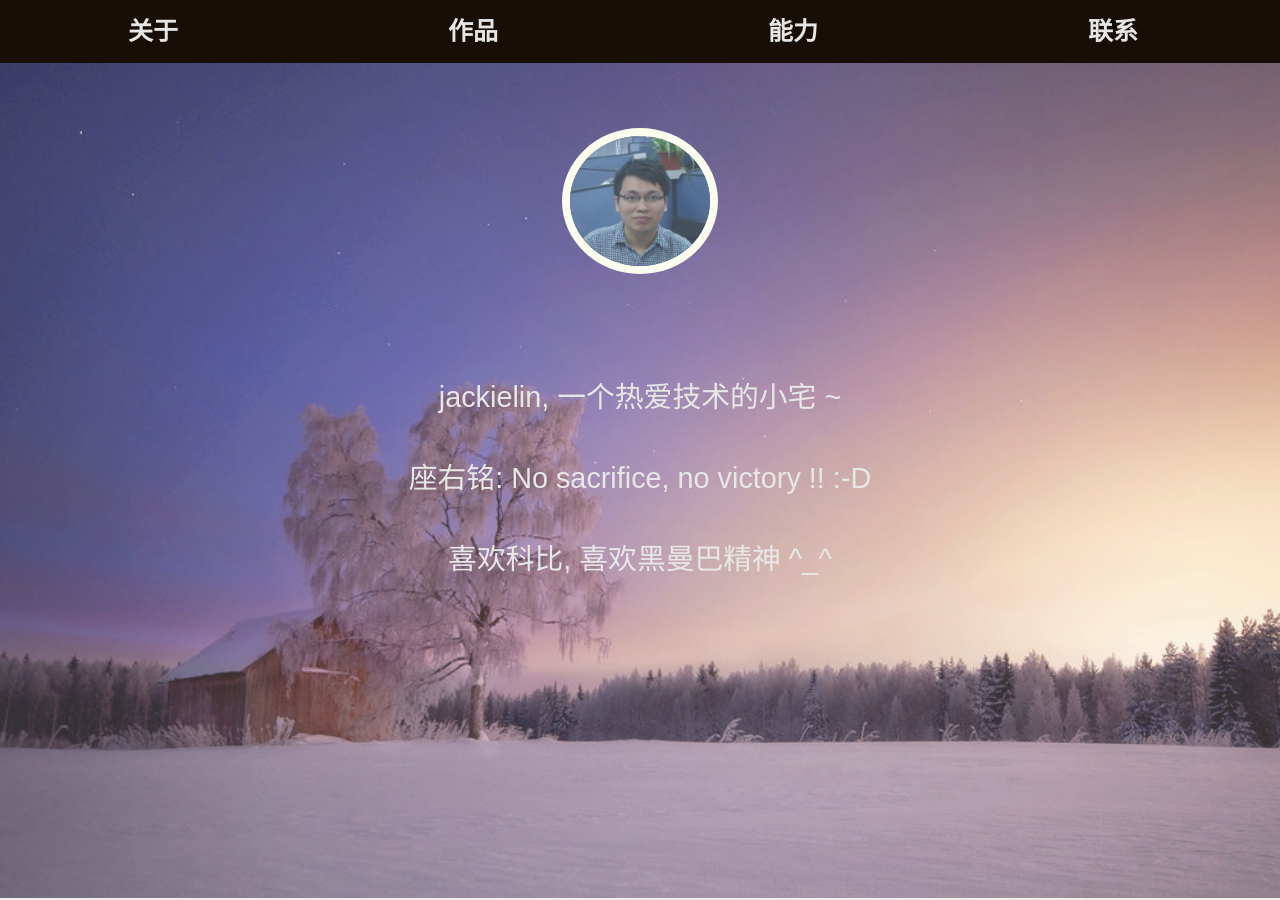
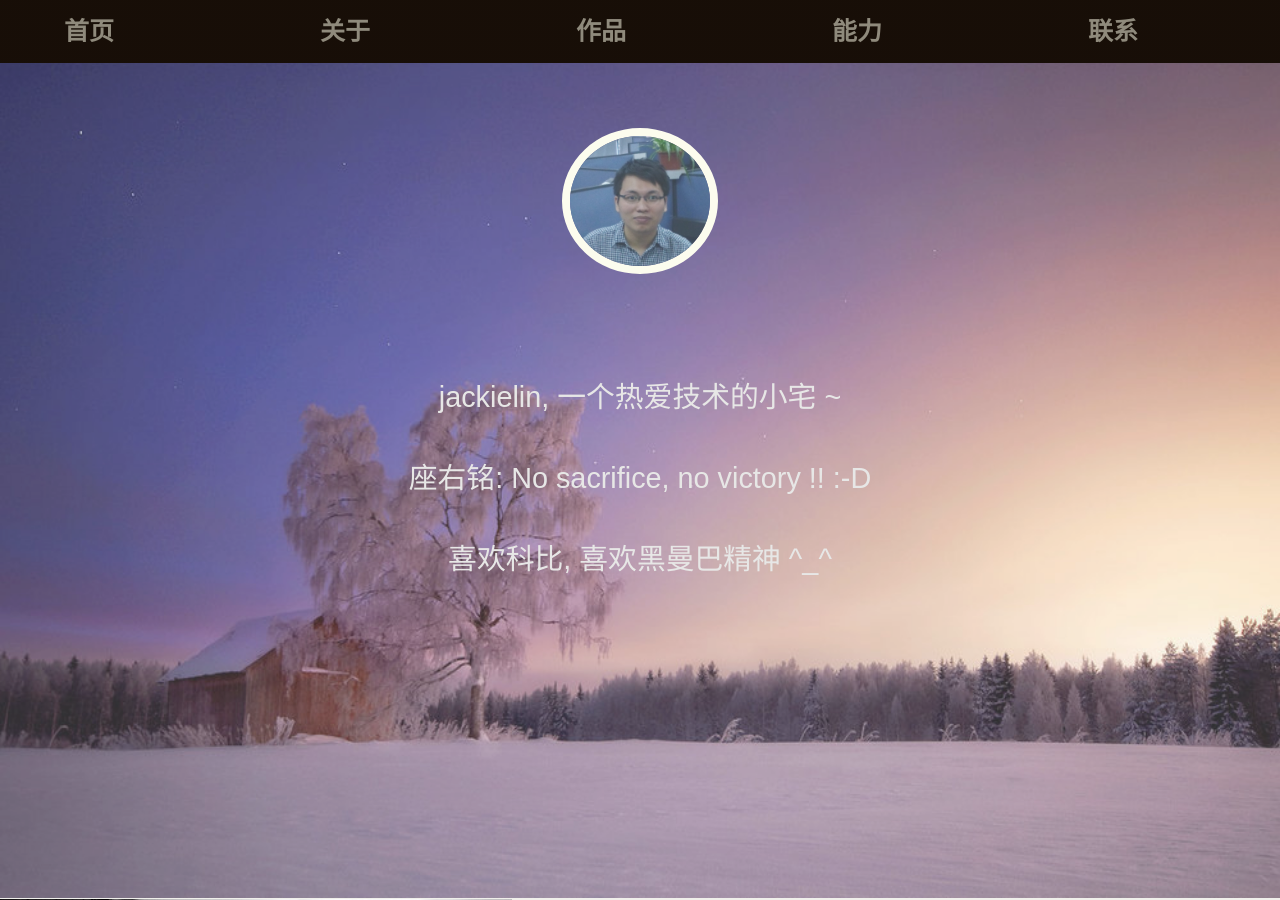
Before and after one commit to JackieLin/forkme, a Jekyll site: the page built from aboutme.html, in a window 1280 px wide. Built offline with Jekyll 4.4.1, drawn with Linux system fonts in a browser that asks for light colours; Markdown is read by kramdown in place of the engine named in the settings.

```diff
--- a/aboutme.html
+++ b/aboutme.html
@@ -5,11 +5,17 @@ layout:    default
 <section class="wrap">
     <!-- navigation page -->
     <nav>
-        <ul>
-            <li>关于</li>
-            <li>作品</li>
-            <li>能力</li>
-            <li>联系</li>
+        <ul id="nav">
+            <li><a href="javascript:void(0);">首页</a>
+            </li>
+            <li><a href="javascript:void(0);">关于</a>
+            </li>
+            <li><a href="javascript:void(0);">作品</a>
+            </li>
+            <li><a href="javascript:void(0);">能力</a>
+            </li>
+            <li><a href="javascript:void(0);">联系</a>
+            </li>
         </ul>
     </nav>
     <section id="index" class="page page1">
--- a/css/aboutme.css
+++ b/css/aboutme.css
@@ -20,7 +20,7 @@ html, body, .page, .wrap {
 	opacity: 0.8;
 }
 .page2 {
-	top:100%;
+	top:99.9%;
 }
 .page3 {
 	top: 199%;
@@ -30,6 +30,10 @@ html, body, .page, .wrap {
 }
 .page5 {
 	top: 396%;
+}
+.contentTransition {
+	-webkit-transition: top .8s ease-in;
+	transition: top .8s ease-in;
 }
 .wrap > nav {
 	width: 100%;
@@ -49,7 +53,10 @@ html, body, .page, .wrap {
 	font-weight: bold;
 	color: rgb(230,230,230);
 	width: 15%;
-	margin-left: 10%;
+	margin-left: 5%;
+}
+.wrap > nav ul li>a:hover{
+	color: #fff;
 }
 .description img {
 	border-radius: 50% 50%;
@@ -70,7 +77,6 @@ html, body, .page, .wrap {
 .description > p:first-of-type {
 	margin-top: 100px;
 }
-
 #about section {
 	overflow: hidden;
 }
@@ -78,6 +84,7 @@ html, body, .page, .wrap {
 	width: 40%;
 	height: 100%;
 	float: left;
+	position: relative;
 }
 
 #about header,  #ability header, #contract header{
--- a/js/aboutme.js
+++ b/js/aboutme.js
@@ -10,13 +10,14 @@ $(function() {
 	 * $g_page page element jquery object
 	 * g_step animation step
 	 * g_pagetop one page top
-	 * @type {[type]}
+	 * $g_nav navigation
 	 */
 	var g_wrap = $('.wrap')[0],
 		g_pagestr = ['index', 'about', 'work', 'ability', 'contract'],
 		$g_page = [],
 		g_step = 10,
-		g_pagetop = $(document).height();
+		g_onepagetop = $(document).height(),
+		$g_nav = $('#nav');
 
 	/**
 	 * bind mouse wheel event
@@ -58,6 +59,24 @@ $(function() {
                 callback.call(obj, _eventCompat(event));
 			});
 		}
+	},
+	/**
+	 * navigation bar bind click events
+	 * @return {[type]} [description]
+	 */
+	navigation = function(event) {
+		if($g_nav === []) {
+			return;
+		}
+		var target = event.target || event.srcElement,
+		      $target = $(target),
+		      index = $target.parent().index();
+		for (var i = 0; i < $g_page.length; i++) {
+			var $t = $g_page[i],
+			      distance = (i - index) * 100;
+			$t.addClass('contentTransition');
+			$t.css('top', distance + '%');
+		};
 	};
 
 	/**
@@ -68,6 +87,7 @@ $(function() {
 			var t = g_pagestr[i];
 			$g_page.push($('#' + t));
 		}
+		$g_nav.children().children().bind('click', navigation);
 	})();
 
 	/**
@@ -100,7 +120,7 @@ $(function() {
 			} else if(delta >= 1) {
 				top = (Math.abs(top + g_step) < g_step) ? 0 : top + g_step;
 			}
-
+			$t.removeClass('contentTransition');
 			$t.css('top', top);
 		}
 	});
```
